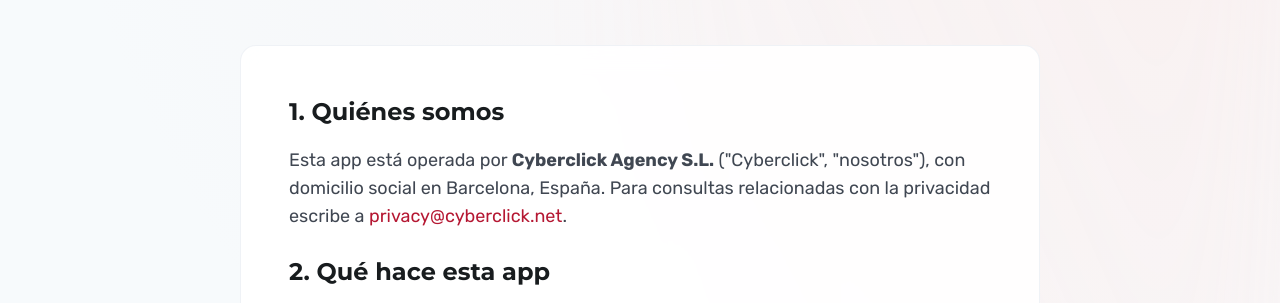
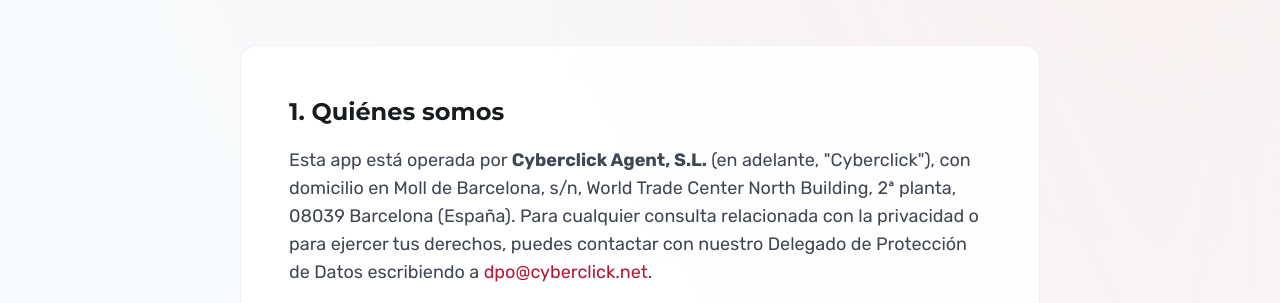
Before and after one commit to cyberclick-tech/cyberclick-hubspot-auditor-preview, a plain HTML site: page es/privacy/index.html in a window 1280 px wide. Shown: the part 435-738 px from the top of the page. Drawn offline with nearby package versions, Linux system fonts and the light colour scheme.

Commit message:
fix: update company name and contact details in privacy policy sections for accuracy

```diff
--- a/es/privacy/index.html
+++ b/es/privacy/index.html
@@ -53,7 +53,7 @@
         <article class="glass-panel rounded-2xl p-6 md:p-12 mb-stack-lg prose">
             <section id="quienes-somos">
                 <h2>1. Quiénes somos</h2>
-                <p>Esta app está operada por <strong>Cyberclick Agency S.L.</strong> ("Cyberclick", "nosotros"), con domicilio social en Barcelona, España. Para consultas relacionadas con la privacidad escribe a <a href="mailto:privacy@cyberclick.net">privacy@cyberclick.net</a>.</p>
+                <p>Esta app está operada por <strong>Cyberclick Agent, S.L.</strong> (en adelante, "Cyberclick"), con domicilio en Moll de Barcelona, s/n, World Trade Center North Building, 2ª planta, 08039 Barcelona (España). Para cualquier consulta relacionada con la privacidad o para ejercer tus derechos, puedes contactar con nuestro Delegado de Protección de Datos escribiendo a <a href="mailto:dpo@cyberclick.net">dpo@cyberclick.net</a>.</p>
             </section>
             <section id="que-hace">
                 <h2>2. Qué hace esta app</h2>
```
Also changed, not shown: en/privacy/index.html (+1 -1 lines).
